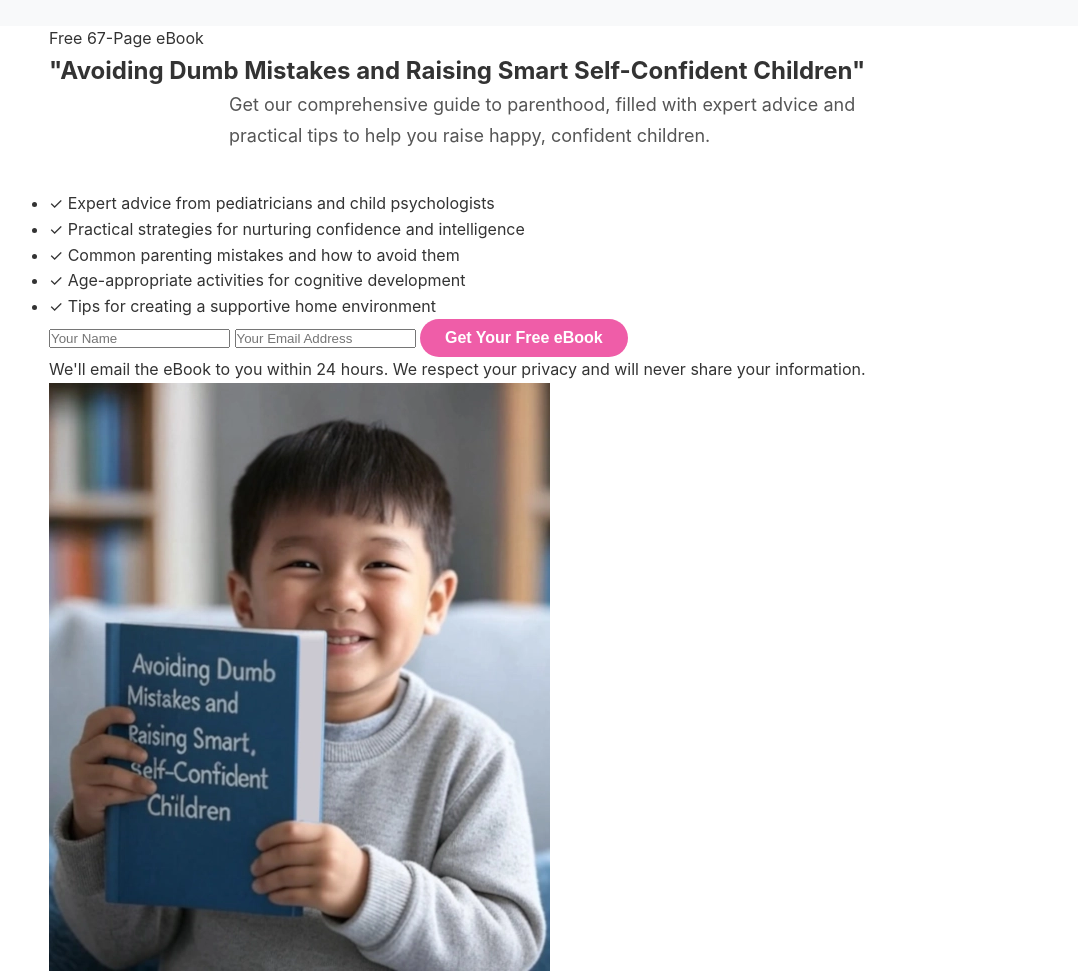
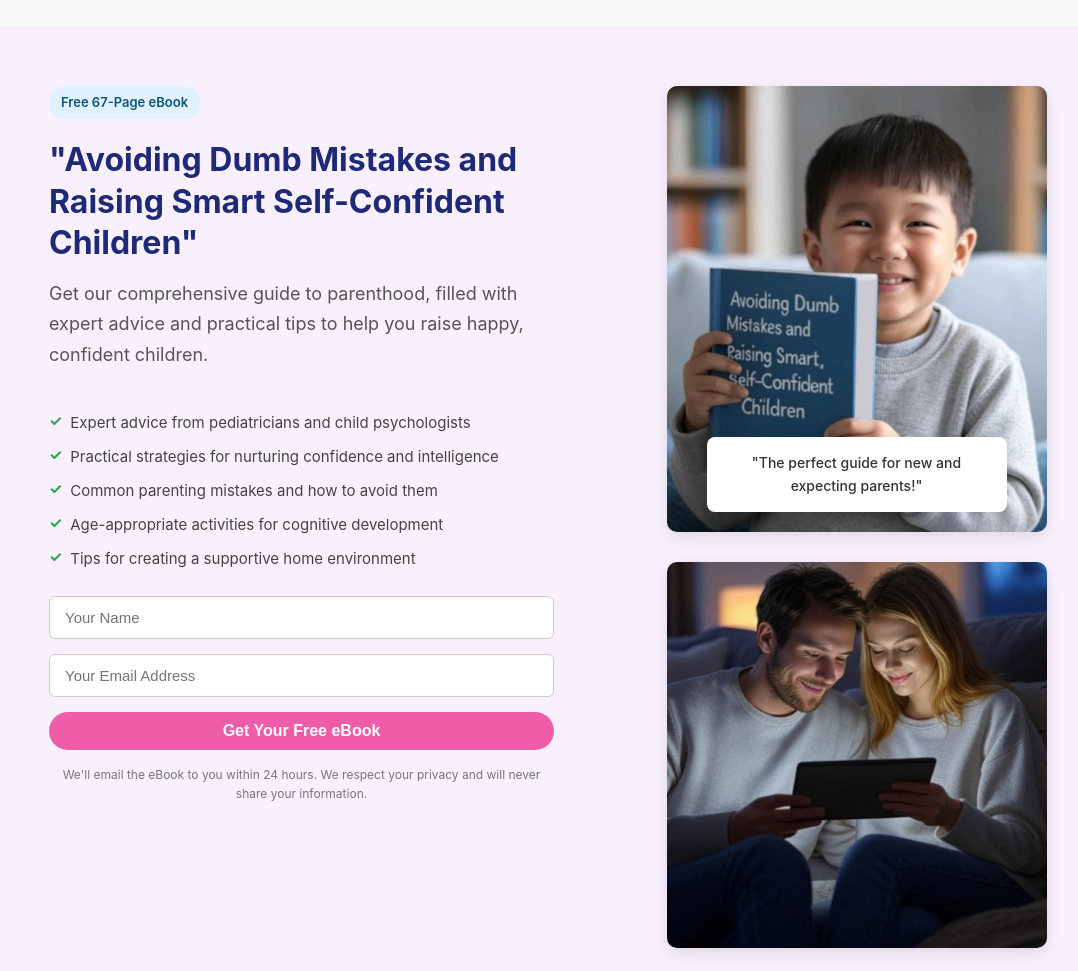
Before and after one commit to steve2999/Futurebaby-website, a plain HTML site: page index.html in a window 1280 px wide. Shown: the part 4000-4971 px from the top of the page, without its empty margins (61-1139 px from the left). Drawn offline with Linux system fonts and the light colour scheme.

Commit message:
Add initial desktop CSS for E-book CTA section

```diff
--- a/style.css
+++ b/style.css
@@ -1045,3 +1045,132 @@ div.hero-images img.hero-arrow-image {
     color: #777;
 }
 /* Make sure there are no stray characters or braces after this point */
+/* E-book CTA Section Styles */
+.ebook-cta {
+    padding: 60px 0;
+    background-color: #f8f0fc; /* Light lavender background, similar to hero */
+}
+
+.ebook-cta-grid {
+    display: grid;
+    grid-template-columns: 1fr 1fr; /* Two equal columns */
+    gap: 50px; /* Increased Space between columns */
+    align-items: flex-start; /* Align items to the top of grid cells */
+}
+
+.ebook-cta-content {
+    /* Styles for the left column */
+}
+
+.ebook-badge {
+    display: inline-block;
+    background-color: #e0f2fe; /* Light blue */
+    color: #0c547e; /* Darker blue text */
+    padding: 6px 12px;
+    border-radius: 15px;
+    font-size: 13px;
+    font-weight: 600;
+    margin-bottom: 20px;
+}
+
+.ebook-cta-content h2 {
+    font-size: 32px; /* Adjust as needed */
+    color: #1e2a78; /* Dark blue */
+    line-height: 1.3;
+    margin-bottom: 15px;
+}
+/* .ebook-cta-content .section-subheading is styled globally */
+
+.ebook-features {
+    list-style-type: none;
+    padding-left: 0;
+    margin: 25px 0;
+}
+
+.ebook-features li {
+    font-size: 15px;
+    color: #444;
+    margin-bottom: 10px;
+    display: flex;
+    align-items: flex-start;
+}
+
+.ebook-features .checkmark {
+    color: #28a745; /* Green checkmark */
+    margin-right: 8px;
+    font-weight: bold;
+    line-height: 1.3; /* Align checkmark with text */
+}
+
+.ebook-form input[type="text"],
+.ebook-form input[type="email"] {
+    width: 100%;
+    padding: 12px 15px;
+    margin-bottom: 15px;
+    border: 1px solid #ccc;
+    border-radius: 6px;
+    font-size: 15px;
+    box-sizing: border-box; /* Ensure padding doesn't add to width */
+}
+
+.ebook-form button { /* Reuses .btn .btn-primary .btn-large */
+    width: 100%;
+}
+
+.ebook-disclaimer {
+    font-size: 12px;
+    color: #777;
+    margin-top: 15px;
+    text-align: center;
+}
+
+/* Right Column: Images */
+.ebook-cta-images {
+    display: flex;
+    flex-direction: column; /* Stack main image and secondary image */
+    gap: 30px; /* Increased Space between the two image blocks */
+    align-items: center; /* Center items if they don't fill width */
+}
+
+.image-showcase {
+    position: relative; /* For positioning the quote bubble */
+    max-width: 380px; /* Control size of this image block */
+    width: 100%;
+    margin: 0 auto; /* Center the showcase block */
+}
+
+.ebook-main-image { /* Child with book */
+    width: 100%;
+    height: auto;
+    border-radius: 10px;
+    box-shadow: 0 5px 15px rgba(0,0,0,0.1);
+    display: block; /* Remove extra space below image */
+}
+
+.image-quote-bubble {
+    position: absolute;
+    bottom: 20px; /* Position from bottom of image-showcase */
+    left: 50%;
+    transform: translateX(-50%);
+    background-color: #fff;
+    padding: 15px 20px;
+    border-radius: 8px;
+    box-shadow: 0 4px 12px rgba(0,0,0,0.1);
+    font-size: 14px;
+    color: #333;
+    text-align: center;
+    width: calc(100% - 40px); /* Width relative to showcase, with padding */
+    max-width: 300px; /* Max width for the bubble */
+    font-weight: 500;
+    box-sizing: border-box;
+}
+
+.ebook-secondary-image { /* Parents with tablet */
+    width: 100%;
+    max-width: 380px; /* Match width of above image block if desired */
+    height: auto;
+    border-radius: 10px;
+    box-shadow: 0 5px 15px rgba(0,0,0,0.1);
+    display: block; /* Remove extra space below image */
+    margin: 0 auto; /* Center the image */
+}
```
